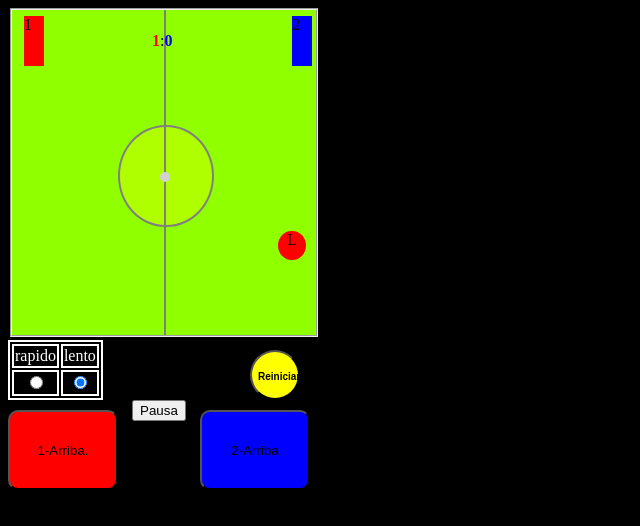
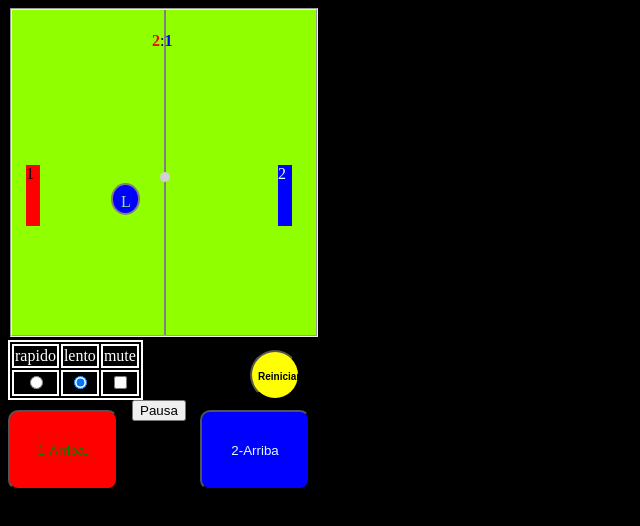
Before and after one commit to dabl03/Ping-Pong-en-la-Web, a plain HTML site: page index.html in a window 1280 px wide. Shown: the whole page, without its empty margins (0-640 px from the left). Drawn offline with Linux system fonts and the light colour scheme.

Commit message:
modified:   index.html 	modified:   ping pong.css 	modified:   ping pong.js

```diff
--- a/index.html
+++ b/index.html
@@ -9,15 +9,15 @@
     </head>
     <body onload="main();">
         <script src="ping pong.js"></script>
-        <fieldset>
-            <div id="dibujo">
+        <fieldset id="canva-game">
+            <div id="gamer-red">
                 1
             </div>
-            <div id="div2">
+            <div id="gamer-blue">
                 2
             </div>
-            <div id="dib1">
-                <span id="dib3">
+            <div id="ball">
+                <span>
                     L
                 </span>
             </div>
@@ -27,13 +27,13 @@
                 2:4
             </p>
         </fieldset>
-        <button type="button" id="boton1" onclick="jugador(0)" style="width:110px;height:80px;">
+        <button type="button" id="boton1" onclick="jugador(0)" style="width:110px;height:80px;color:green;">
             1-Arriba.
         </button>
-        <button type="button" onclick="jugador(1)" id="boton2" style="width:110px;height:80px;">
+        <button type="button" onclick="jugador(1)" id="boton2" style="width:110px;height:80px;color:lightcyan;">
             2-Arriba
         </button>
-        <button type="button" id="pausa" onclick="pausa(this,set)">
+        <button type="button" id="pausa" onclick="pausa(this);">
             Pausa
         </button>
         <button type="button" id="Reinicio" onclick="if(confirm('Seguro que deseas reiniciar todo.'))reinicio()">
@@ -53,124 +53,143 @@
                         lento
                     </label>
                 </td>
+                <td>
+                    <label for="mute">
+                        mute
+                    </label>
+                </td>
             </tr>
             <tr>
                 <td>
-                    <input type="radio" id="rapido" onclick="times=-10;if(!if_pausa){vel(times,'R');}" name="velo"/>
+                    <input type="radio" id="rapido" onclick="change_speed('R');" name="velo"/>
                 </td>
                 <td>
-                    <input type="radio" id="lento" onclick="times=10;if(!if_pausa){vel(times,'L');}" name="velo" checked/>
+                    <input type="radio" id="lento" onclick="change_speed('L');" name="velo" checked/>
+                </td>
+                <td>
+                    <input type="checkbox" id="mute" onclick="if_sound=!if_sound"/>
                 </td>
             </tr>
         </table>
         <script>
             /*Para variables*/
             "uses strict";
-
+            const TABLE_WIDTH=280;
+            const TABLE_HEIGHT=309;
+            const center_width=TABLE_WIDTH/2;
+            const center_height=TABLE_HEIGHT/2;
+            const gamer_width=regla_de_3(100,TABLE_WIDTH,5);
+            const gamer_height=regla_de_3(100,TABLE_HEIGHT,20);
+            const ball_width=regla_de_3(100,TABLE_WIDTH,9);
+            const ball_height=regla_de_3(100,TABLE_HEIGHT,9);
+            const gamer_center=gamer_width/2;
+            const bad_speed=90;
+            const good_speed=140;
             var pers=[
                 //Solo es necesario dos variables.
-                new dim(undefined,1,undefined,undefined,D("dibujo") ),/*Rojo*/
-                new dim(undefined,1,undefined,undefined,D("div2") )/*Azul.*/
+                new dim(gamer_width,center_height,gamer_width,gamer_height,D("gamer-red") ),/*Rojo*/
+                new dim(TABLE_WIDTH-gamer_width,center_height,gamer_width,gamer_height,D("gamer-blue") )/*Azul.*/
             ];
+            var times=0.01;//Lento.
             var p=document.querySelector("p");
-            var ball=new dim(35,38,undefined,undefined,D("dib3") );
+            var ball=new dim(center_width,center_height,ball_width,ball_height,D("ball"),times,bad_speed );
             var set;
             var game;
-            var times=10;//Lento.
             var if_pausa=false;
-            function vel(speed,char){
-                clearInterval(set);
-                sets(speed);
+            var if_sound=false;
+            function change_speed(char){
+                ball.change_dist(times,(char=='L')?bad_speed:good_speed)
                 ball.obj.innerHTML=char;
             }/*Recuerda puedes hacer: ball.dir para reemplazar dirs.*/
-            function sets(x){
-                set=setInterval(game,x);
-            }
             function main(){//Solo incluyo esta funcion por costumbre con C. Realmente no es necesaria.
+                let table=document.getElementById("canva-game");
+                table.style.width=TABLE_WIDTH+"px";
+                table.style.height=TABLE_HEIGHT+"px";
                 reinicio();//Iniciamos todas la variables globales.
                 game=function(){
+                    if (if_pausa)
+                        return;
                     subir();
                     der();
                     control();
                     ball.move();
-                    p.innerHTML="<b style='color:red;'>"+pers[0].pto+"</b>"+":"+"<b style='color:blue;'>"+pers[1].pto+"</b>";
                 }
-                sets(times);//Iniciamos el juego.
+                set=setInterval(game,times*1000);//Iniciamos el juego.
             }//Sera llamada por body;
 
             function subir(){
-                if ( ball.y < -110 )
+                if ( ball.y < 0 )
                     ball.dirs['y']=true;
-                else if( ball.y > 171 )
+                else if( ball.y > TABLE_HEIGHT-2 )
                      ball.dirs['y']=false;
-                ball.y=( ball.dirs['y'] )?ball.y+1:ball.y-1;
+                ball.y+=( ball.dirs['y'] )?ball.dist:-ball.dist;
             }
 
             function der(){
-                ball.x=( ball.dirs['x'] )?ball.x+1:ball.x-1;
-                if ( ball.x < -100 || ball.x > 165){
-                    let i=(ball.x < -100)?1:0;
-                    ball.x=30;
-                    ball.y=38;
+                ball.x+=( ball.dirs['x'] )?ball.dist:-ball.dist;
+                if ( ball.x < 0 || ball.x > TABLE_WIDTH){
+                    let i=(ball.x < 0)?1:0;
+                    ball.x=center_width;
+                    ball.y=center_height;
                     ball.dirs['x']=i;
                     pers[i].pto++;
-                    SOUND(300,0.05);
-                    SOUND(200,0.05);
-                    SOUND(500,0.05);
-                    SOUND(100,0.05);
+                    SOUND(300,0.05,if_sound);
+                    SOUND(200,0.05,if_sound);
+                    SOUND(500,0.05,if_sound);
+                    SOUND(100,0.05,if_sound);
+                    p.innerHTML="<b style='color:red;'>"+pers[0].pto+"</b>"+":"+"<b style='color:blue;'>"+pers[1].pto+"</b>";
                 }
             }
             function control(){
-                ball.change_color( ( (ball.x > 2)?"red":"blue" ) );
-                const limite_1=ball.y+80;
-                const limite_2=ball.y+130;
-                if (
-                    ball.x< -76 &&
-                    pers[0].y > limite_1 &&
-                    pers[0].y < limite_2
-                ){
-                    ball.dirs['x']=1;
-                    SOUND(500,0.05);
-                    SOUND(450,0.05);
-                    SOUND(600,0.05);
-                }
-                if (
-                    ball.x>145 &&
-                    pers[1].y >limite_1 &&
-                    pers[1].y < limite_2
-                ){
-                    ball.dirs['x']=0;
-                    SOUND(500,0.05);
-                    SOUND(450,0.05);
-                    SOUND(600,0.05);
+                const mw=ball.w>>1;
+                const mh=ball.h>>1;
+                if (ball.x<center_width){ //Si es menor al la mitad del tablero
+                    if (ball.x-mw<pers[0].x && pers[0].y + pers[0].h > ball.y - mh && pers[0].y < ball.y + mh){
+                        ball.dirs['x']=1;
+                        SOUND(500,0.05,if_sound);
+                        SOUND(450,0.05,if_sound);
+                        SOUND(600,0.05,if_sound);
+                    }
+                    ball.change_color("blue","lightcyan");
+                }else{ //Si es mayor
+                     if(ball.x + mw > pers[1].x && pers[1].y + pers[1].h > ball.y - mh && pers[1].y < ball.y + mh){
+                        ball.dirs['x']=0;
+                        SOUND(500,0.05,if_sound);
+                        SOUND(450,0.05,if_sound);
+                        SOUND(600,0.05,if_sound);
+                    }
+                    ball.change_color("red");
                 }
             }/*Optimizar mas este codigo.*/
             //Estas funciones serán llamada por uno de los botones. Claro los botones no van a llamar a todas las funciones, pero si a una de ellas.
             function reinicio(){
                 pers[0].pto=0;
                 pers[1].pto=0;
-                ball.x=30;
-                ball.y=38;
+                ball.x=center_width;
+                ball.y=center_height;
                 ball.dirs={'x':random(1),'y':random(1)};
+                if (if_pausa)
+                    pausa(document.getElementById("pausa"));
             }
-            function pausa(button,set){
-                clearInterval(set);
+            function pausa(button){
+                let txt_p=document.getElementById("text-pause");
+                if_pausa=!if_pausa;
+                if (!if_pausa){
+                    button.innerHTML="pausa";
+                    txt_p.style.display="none";
+                    return;
+                }
                 button.innerHTML="resumen";
-                button.setAttribute("onclick","set=resumen(this,times);");
-                if_pausa=true;
-                D("text-pause").style.display="inline";
-            }
-            function resumen(button,time){
-                set=setInterval(game,time);
-                button.innerHTML="pausa";
-                button.setAttribute("onclick","pausa(this,set);");
-                if_pausa=false;
-                D("text-pause").style.display="none";
-                return set;
+                txt_p.style.display="inline";
             }
             function jugador(i){
                 //Si el personaje actual sobre pasa al borde: entonces lo ponemos al final.
-                pers[i].y=( pers[i].y <1 )? 265 : pers[i].y-50;
+                pers[i].y-=gamer_height;
+                if (pers[i].y<-(gamer_height>>1)){
+                    pers[i].y=TABLE_HEIGHT-gamer_height;
+                }else if (pers[i].y>TABLE_HEIGHT){
+                    pers[i].y=0+gamer_height;
+                }
                 pers[i].obj.style.top=pers[i].y+"px";
             }
 
--- a/ping pong.css
+++ b/ping pong.css
@@ -1,22 +1,19 @@
 body{
     background-color:black;
 }
-fieldset,div,#boton1,#boton2,#dib3,#pausa,#Reinicio,table{
+fieldset,div,#boton1,#boton2,#ball,#pausa,#Reinicio,table{
     position:absolute;
 }
 fieldset{
-    width:280px;
-    height:309px;
     background-color:#90ff00;
+    display: block;
 }
-div{
-    width:20px;
-    height:50px;
+#gamer-red{
     background-color:red;
 }
-#div2{
-    left:280px;
+#gamer-blue{
     background-color:blue;
+    color:lightcyan;
 }
 #div3{
     width:10px;
@@ -45,23 +42,23 @@ div{
     top:0%;
     left:50%;
 }
-#dib1{
-    width:30%;
-    height:30%;
+#ball{
+    width:30px;
+    height:30px;
     border-radius:50%;
     top:35.5%;
     left:35%;
     background-color:#afff00;
     border:2px solid gray;
+    position: fixed;
+    text-align:center;
 }
-#dib3{
-    width:30%;
-    height:30%;
-    top:38%;
-    left:35%;
-    border-radius:100%;
-    background-color:gray;
-  text-align:center;
+#ball span{
+    color:lightgreen;
+    position:relative;
+    top:26%;
+    font-size:1em;
+    display:block;
 }
 #pausa{
     left:132px;
--- a/ping pong.js
+++ b/ping pong.js
@@ -1,23 +1,32 @@
 function D(x){return document.getElementById(x);}
 function random(x){return Math.ceil(Math.random()*x);}
 class dim{
-  constructor(x,y,w,h,obj){
+  constructor(x,y,w,h,obj,time=undefined,speed=undefined){
         this.x=x;
         this.y=y;
         this.w=w;
         this.h=h;
         this.obj=obj;
+        this.move();
+        obj.style.width=w+"px";
+        obj.style.height=h+"px";
+        if (time!=undefined)
+          this.change_dist(time,speed);
     }
     move(){
         this.obj.style.left=this.x+"px";
         this.obj.style.top=this.y+"px";
     }
-    change_color(color){
+    change_color(color,color_text=null){
         this.obj.style.backgroundColor=color;
+    }
+    change_dist(time=undefined,speed=undefined){
+        this.dist=speed * time;
     }
 }
 const context = new (window.AudioContext || window.webkitAudioContext)();
-function SOUND(nota,time){
+function SOUND(nota,time,if_sound){
+  if (!if_sound)return;//Me parece molesto a veces
   //creamos oscilador
   var osc = context.createOscillator();
 
@@ -33,3 +42,6 @@ function SOUND(nota,time){
   osc.stop(context.currentTime + time);
 
 }
+function regla_de_3(si_x,es_igual,entonces){
+  return es_igual*entonces/si_x;
+}
```
